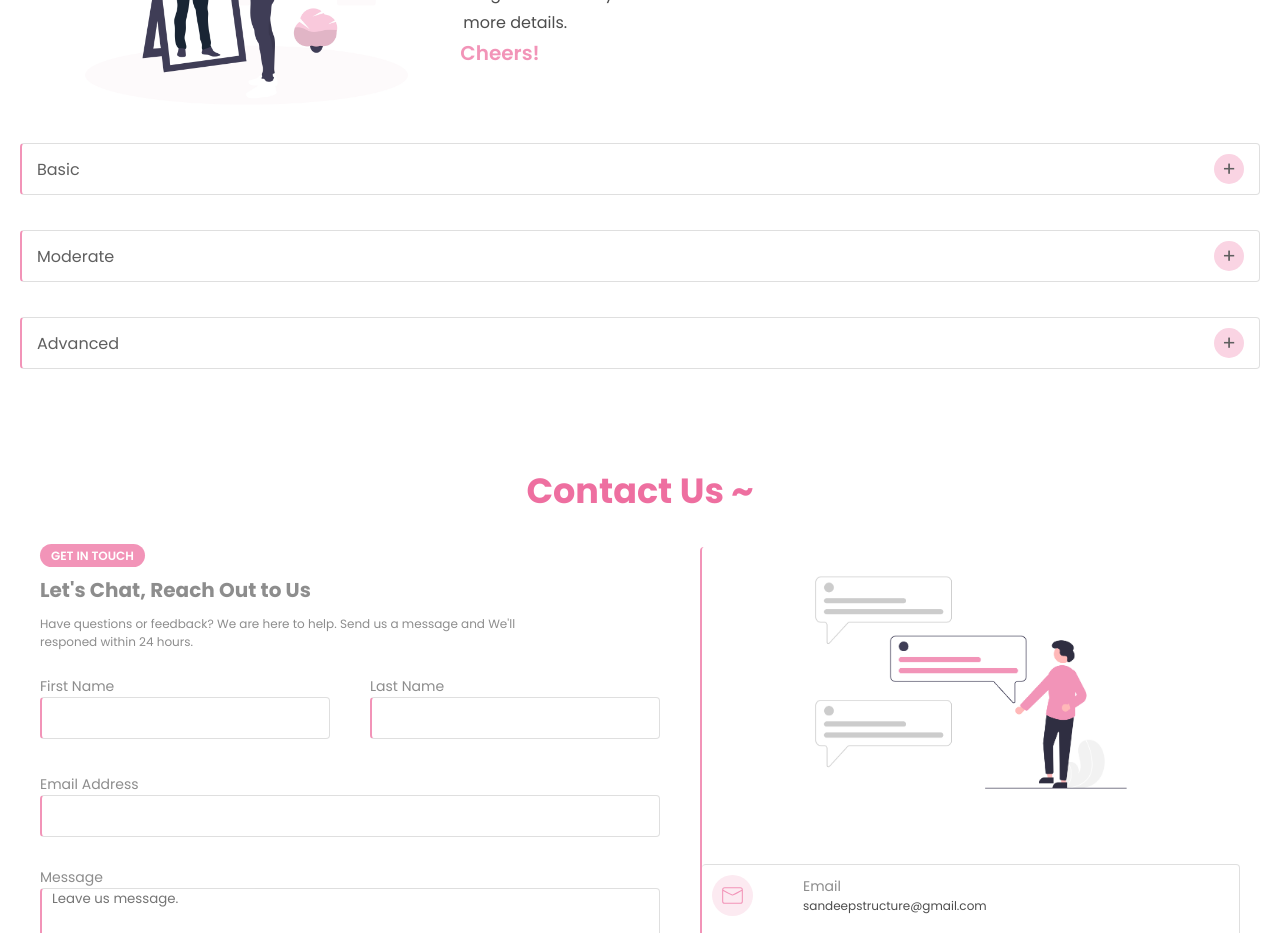
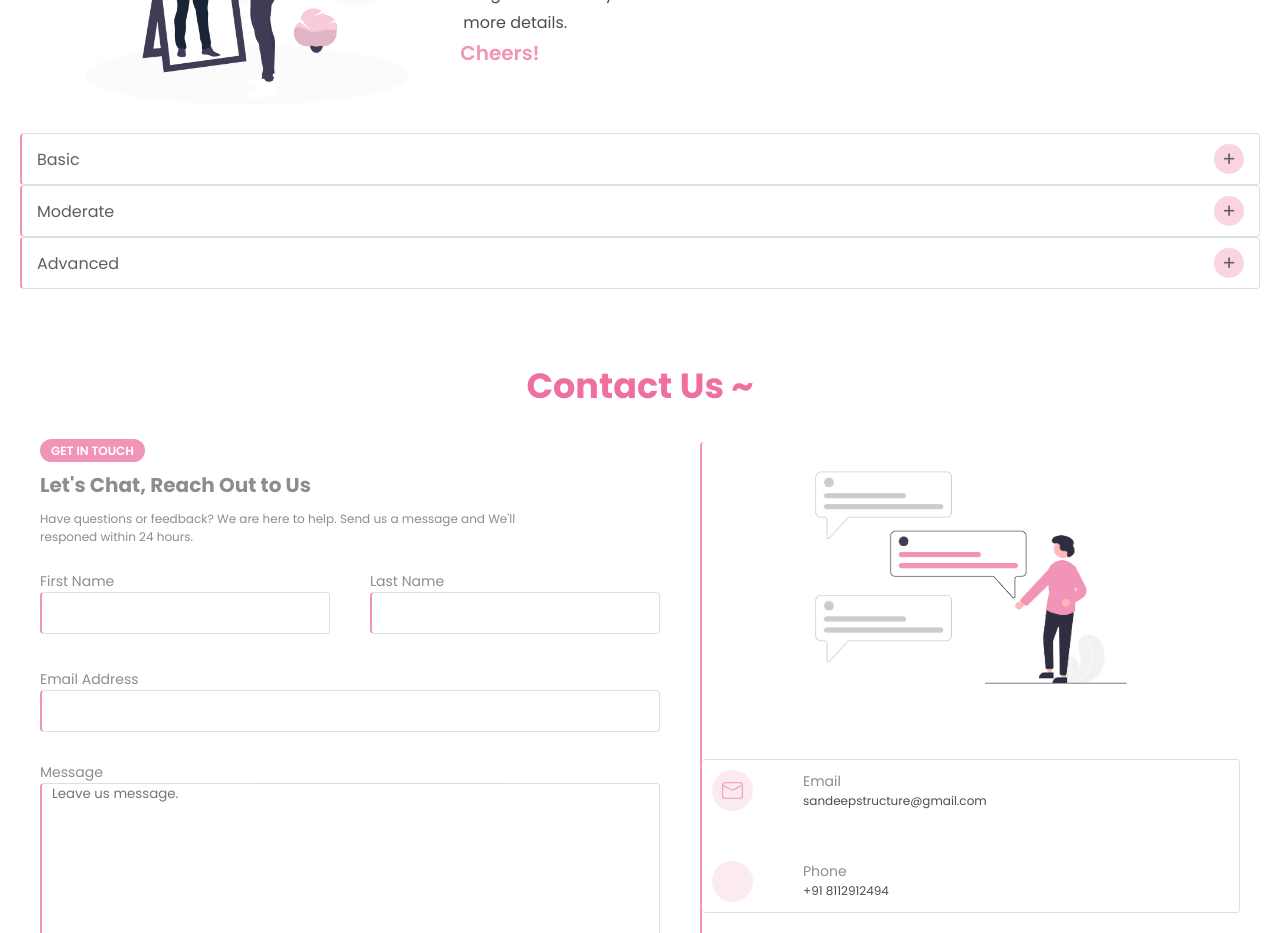
Before and after one commit to sandeep8854/sandeep, a React (Vite) app: page / in a window 1280 px wide. Shown: the part 4440-5373 px from the top of the page. Built offline with nearby package versions, Linux system fonts and the light colour scheme; some icons are missing.

Commit message:
modified some padding and margin in pricing section

```diff
--- a/src/components/Pricing/pricing.jsx
+++ b/src/components/Pricing/pricing.jsx
@@ -72,14 +72,16 @@ const Wrapper = styled.div`
 const Accordian = styled.div`
   width: 100%;
   margin: 0 2rem 0 2rem;
+  transition: all 0.5s ease-in;
+
   @media only screen and (max-width: 540px) {
     width: 100%;
   }
 `;
 const Item = styled.div`
   background-color: #fff;
-  margin-bottom: 1.5rem;
-  padding: 1rem 0rem;
+  /* margin-bottom: 1.5rem;
+  padding: 1rem 0rem; */
 `;
 const Title = styled.div`
   color: #5f5f5f;
@@ -114,7 +116,7 @@ const Spann = styled.span`
   transition: background-color 225ms cubic-bezier(0.4, 0, 0.2, 1);
 `;
 const ContectAndPrice = styled.div`
-  margin-top: 2rem;
+  /* margin-top: 2rem; */
   border: 1px solid rgba(0, 0, 0, 0.125);
   border-left: 2px solid rgb(242, 148, 184);
   padding: 10px 15px;
```
